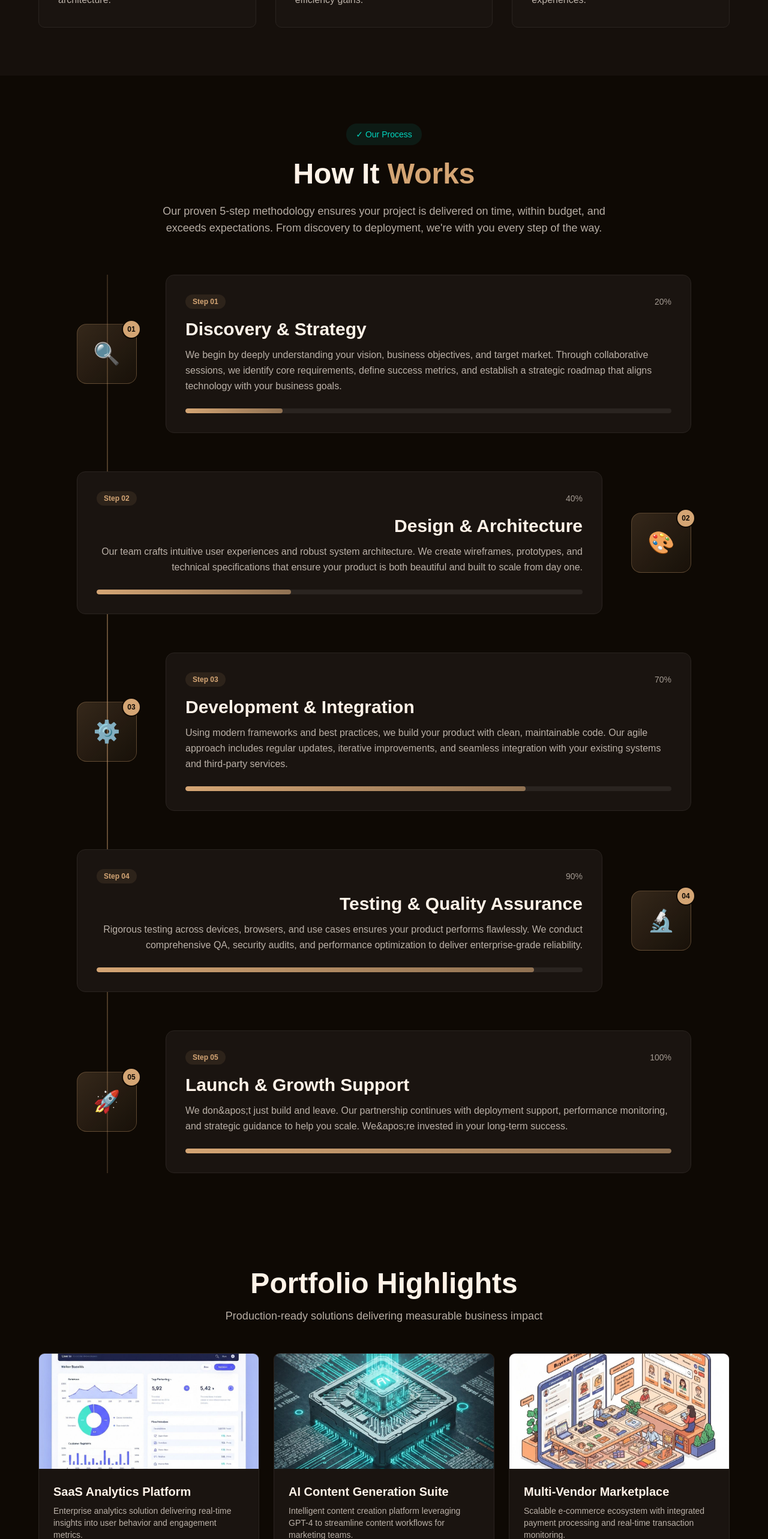
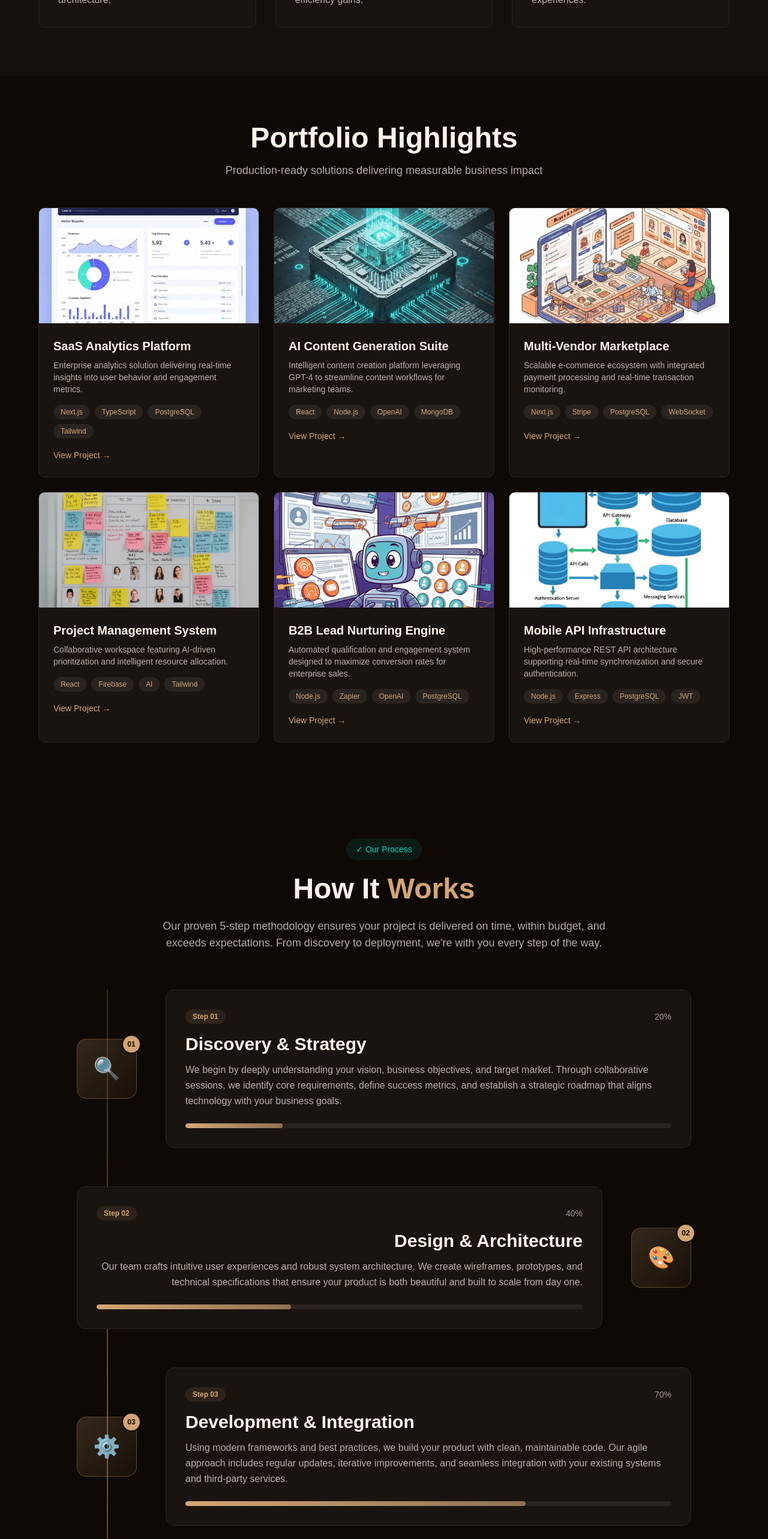
Before and after one commit to mikelitooz/mikelitoolz-portfolio, a Next.js app: page / in a window 1280 px wide. Shown: the part 1240-3806 px from the top of the page at 60% size. Built offline with nearby package versions, Linux system fonts and the light colour scheme.

Commit message:
rearrange components order

```diff
--- a/src/app/page.tsx
+++ b/src/app/page.tsx
@@ -17,17 +17,20 @@ export default function Home() {
     {
       icon: "⚙️",
       title: "MVP Development",
-      description: "Full-stack web applications designed to validate your business concept and accelerate time-to-market with scalable architecture.",
+      description:
+        "Full-stack web applications designed to validate your business concept and accelerate time-to-market with scalable architecture.",
     },
     {
       icon: "⚡",
       title: "AI Automation Solutions",
-      description: "Enterprise-grade automation workflows that optimize operations, reduce overhead, and drive measurable efficiency gains.",
+      description:
+        "Enterprise-grade automation workflows that optimize operations, reduce overhead, and drive measurable efficiency gains.",
     },
     {
       icon: "🎨",
       title: "Product Design & UX",
-      description: "User-centric interfaces crafted to enhance engagement, streamline workflows, and deliver exceptional digital experiences.",
+      description:
+        "User-centric interfaces crafted to enhance engagement, streamline workflows, and deliver exceptional digital experiences.",
     },
   ];
 
@@ -122,35 +125,40 @@ export default function Home() {
     {
       number: "01",
       title: "Discovery & Strategy",
-      description: "We begin by deeply understanding your vision, business objectives, and target market. Through collaborative sessions, we identify core requirements, define success metrics, and establish a strategic roadmap that aligns technology with your business goals.",
+      description:
+        "We begin by deeply understanding your vision, business objectives, and target market. Through collaborative sessions, we identify core requirements, define success metrics, and establish a strategic roadmap that aligns technology with your business goals.",
       icon: "🔍",
       progress: "20%",
     },
     {
       number: "02",
       title: "Design & Architecture",
-      description: "Our team crafts intuitive user experiences and robust system architecture. We create wireframes, prototypes, and technical specifications that ensure your product is both beautiful and built to scale from day one.",
+      description:
+        "Our team crafts intuitive user experiences and robust system architecture. We create wireframes, prototypes, and technical specifications that ensure your product is both beautiful and built to scale from day one.",
       icon: "🎨",
       progress: "40%",
     },
     {
       number: "03",
       title: "Development & Integration",
-      description: "Using modern frameworks and best practices, we build your product with clean, maintainable code. Our agile approach includes regular updates, iterative improvements, and seamless integration with your existing systems and third-party services.",
+      description:
+        "Using modern frameworks and best practices, we build your product with clean, maintainable code. Our agile approach includes regular updates, iterative improvements, and seamless integration with your existing systems and third-party services.",
       icon: "⚙️",
       progress: "70%",
     },
     {
       number: "04",
       title: "Testing & Quality Assurance",
-      description: "Rigorous testing across devices, browsers, and use cases ensures your product performs flawlessly. We conduct comprehensive QA, security audits, and performance optimization to deliver enterprise-grade reliability.",
+      description:
+        "Rigorous testing across devices, browsers, and use cases ensures your product performs flawlessly. We conduct comprehensive QA, security audits, and performance optimization to deliver enterprise-grade reliability.",
       icon: "🔬",
       progress: "90%",
     },
     {
       number: "05",
       title: "Launch & Growth Support",
-      description: "We don&apos;t just build and leave. Our partnership continues with deployment support, performance monitoring, and strategic guidance to help you scale. We&apos;re invested in your long-term success.",
+      description:
+        "We don&apos;t just build and leave. Our partnership continues with deployment support, performance monitoring, and strategic guidance to help you scale. We&apos;re invested in your long-term success.",
       icon: "🚀",
       progress: "100%",
     },
@@ -159,23 +167,28 @@ export default function Home() {
   const faqs = [
     {
       question: "What is an MVP and why do I need one?",
-      answer: "An MVP (Minimum Viable Product) is a version of your product with just enough features to validate your business idea with real users. It allows you to test market demand, gather feedback, and iterate quickly without investing months or years in development. This approach reduces risk, saves money, and helps you build what customers actually want.",
+      answer:
+        "An MVP (Minimum Viable Product) is a version of your product with just enough features to validate your business idea with real users. It allows you to test market demand, gather feedback, and iterate quickly without investing months or years in development. This approach reduces risk, saves money, and helps you build what customers actually want.",
     },
     {
       question: "How long does it take to build an MVP?",
-      answer: "Most MVPs can be developed in 6-12 weeks, depending on complexity and scope. We follow an agile methodology with weekly sprints, so you'll see progress continuously. For more complex products requiring multiple integrations or advanced features, timelines may extend to 12-16 weeks. We'll provide a detailed timeline during the discovery phase.",
+      answer:
+        "Most MVPs can be developed in 6-12 weeks, depending on complexity and scope. We follow an agile methodology with weekly sprints, so you'll see progress continuously. For more complex products requiring multiple integrations or advanced features, timelines may extend to 12-16 weeks. We'll provide a detailed timeline during the discovery phase.",
     },
     {
       question: "What technologies do you use for development?",
-      answer: "We specialize in modern, proven technology stacks including Next.js, React, TypeScript, Node.js, PostgreSQL, and cloud platforms like AWS and Vercel. For AI automation, we leverage OpenAI, LangChain, and popular integration tools like Zapier. Technology choices are always tailored to your specific needs, scalability requirements, and long-term maintenance considerations.",
+      answer:
+        "We specialize in modern, proven technology stacks including Next.js, React, TypeScript, Node.js, PostgreSQL, and cloud platforms like AWS and Vercel. For AI automation, we leverage OpenAI, LangChain, and popular integration tools like Zapier. Technology choices are always tailored to your specific needs, scalability requirements, and long-term maintenance considerations.",
     },
     {
       question: "Do you provide support after the MVP is launched?",
-      answer: "Absolutely. We offer comprehensive post-launch support including bug fixes, performance monitoring, security updates, and feature enhancements. Our support packages range from essential maintenance to full ongoing development partnerships. We believe in long-term relationships and are committed to your product's continued success.",
+      answer:
+        "Absolutely. We offer comprehensive post-launch support including bug fixes, performance monitoring, security updates, and feature enhancements. Our support packages range from essential maintenance to full ongoing development partnerships. We believe in long-term relationships and are committed to your product's continued success.",
     },
     {
       question: "How much does it cost to develop an MVP?",
-      answer: "MVP development typically ranges from $10,000 to $50,000, depending on complexity, features, and integrations required. We provide transparent, fixed-price quotes after the discovery phase so there are no surprises. Investment includes full-stack development, UI/UX design, testing, deployment, and initial support. We also offer flexible payment plans for early-stage founders.",
+      answer:
+        "MVP development typically ranges from $10,000 to $50,000, depending on complexity, features, and integrations required. We provide transparent, fixed-price quotes after the discovery phase so there are no surprises. Investment includes full-stack development, UI/UX design, testing, deployment, and initial support. We also offer flexible payment plans for early-stage founders.",
     },
   ];
 
@@ -206,6 +219,21 @@ export default function Home() {
         </div>
       </section>
 
+      {/* Featured Projects */}
+      <section id="projects" className="py-20 px-4">
+        <div className="max-w-6xl mx-auto">
+          <SectionTitle
+            title="Portfolio Highlights"
+            subtitle="Production-ready solutions delivering measurable business impact"
+          />
+          <div className="grid grid-cols-1 md:grid-cols-2 lg:grid-cols-3 gap-6">
+            {projects.map((project, index) => (
+              <ProjectCard key={index} {...project} />
+            ))}
+          </div>
+        </div>
+      </section>
+
       {/* How We Work Section */}
       <section className="py-20 px-4">
         <div className="max-w-6xl mx-auto">
@@ -225,21 +253,6 @@ export default function Home() {
         </div>
       </section>
 
-      {/* Featured Projects */}
-      <section id="projects" className="py-20 px-4">
-        <div className="max-w-6xl mx-auto">
-          <SectionTitle
-            title="Portfolio Highlights"
-            subtitle="Production-ready solutions delivering measurable business impact"
-          />
-          <div className="grid grid-cols-1 md:grid-cols-2 lg:grid-cols-3 gap-6">
-            {projects.map((project, index) => (
-              <ProjectCard key={index} {...project} />
-            ))}
-          </div>
-        </div>
-      </section>
-
       {/* About Section */}
       <section className="py-20 px-4 bg-secondary/30">
         <div className="max-w-3xl mx-auto">
@@ -251,9 +264,9 @@ export default function Home() {
               thinking to ensure every build drives meaningful business outcomes.
             </p>
             <p className="text-lg text-foreground/80 leading-relaxed">
-              From early-stage MVPs to enterprise-grade automation systems, I deliver scalable, maintainable solutions that position
-              your product for sustainable growth. Whether you&apos;re validating a new market or optimizing existing operations, I bring
-              the technical expertise to accelerate your path to success.
+              From early-stage MVPs to enterprise-grade automation systems, I deliver scalable, maintainable solutions that
+              position your product for sustainable growth. Whether you&apos;re validating a new market or optimizing existing
+              operations, I bring the technical expertise to accelerate your path to success.
             </p>
           </div>
         </div>
@@ -270,8 +283,8 @@ export default function Home() {
               WHY <span className="text-accent">US</span>
             </h2>
             <p className="text-lg text-foreground/70 max-w-3xl mx-auto">
-              Because we are not just developers, we are your partners in success.
-              We have a proven track record of delivering exceptional results for our clients.
+              Because we are not just developers, we are your partners in success. We have a proven track record of delivering
+              exceptional results for our clients.
             </p>
           </div>
           <div className="grid grid-cols-1 md:grid-cols-2 lg:grid-cols-4 gap-6">
```
